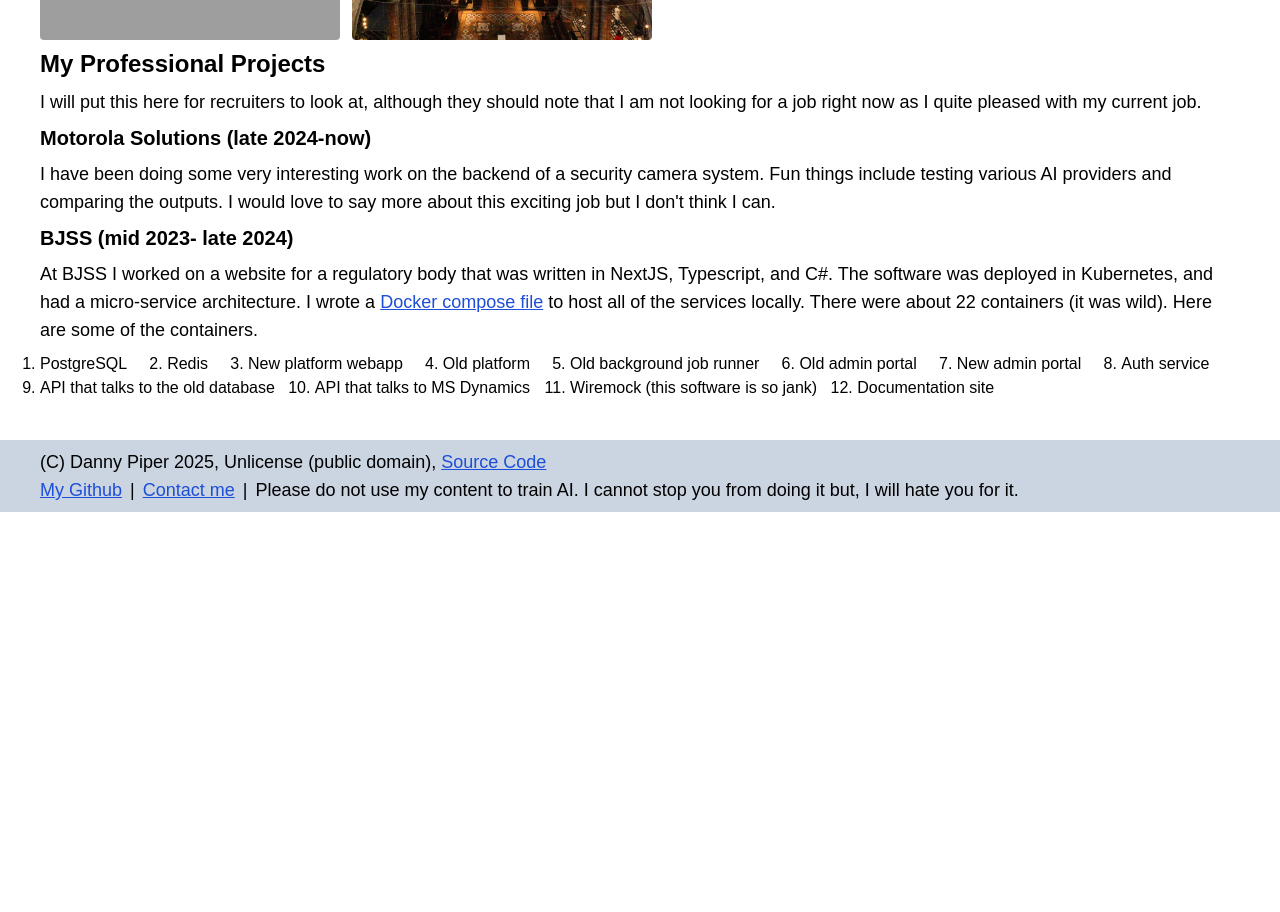
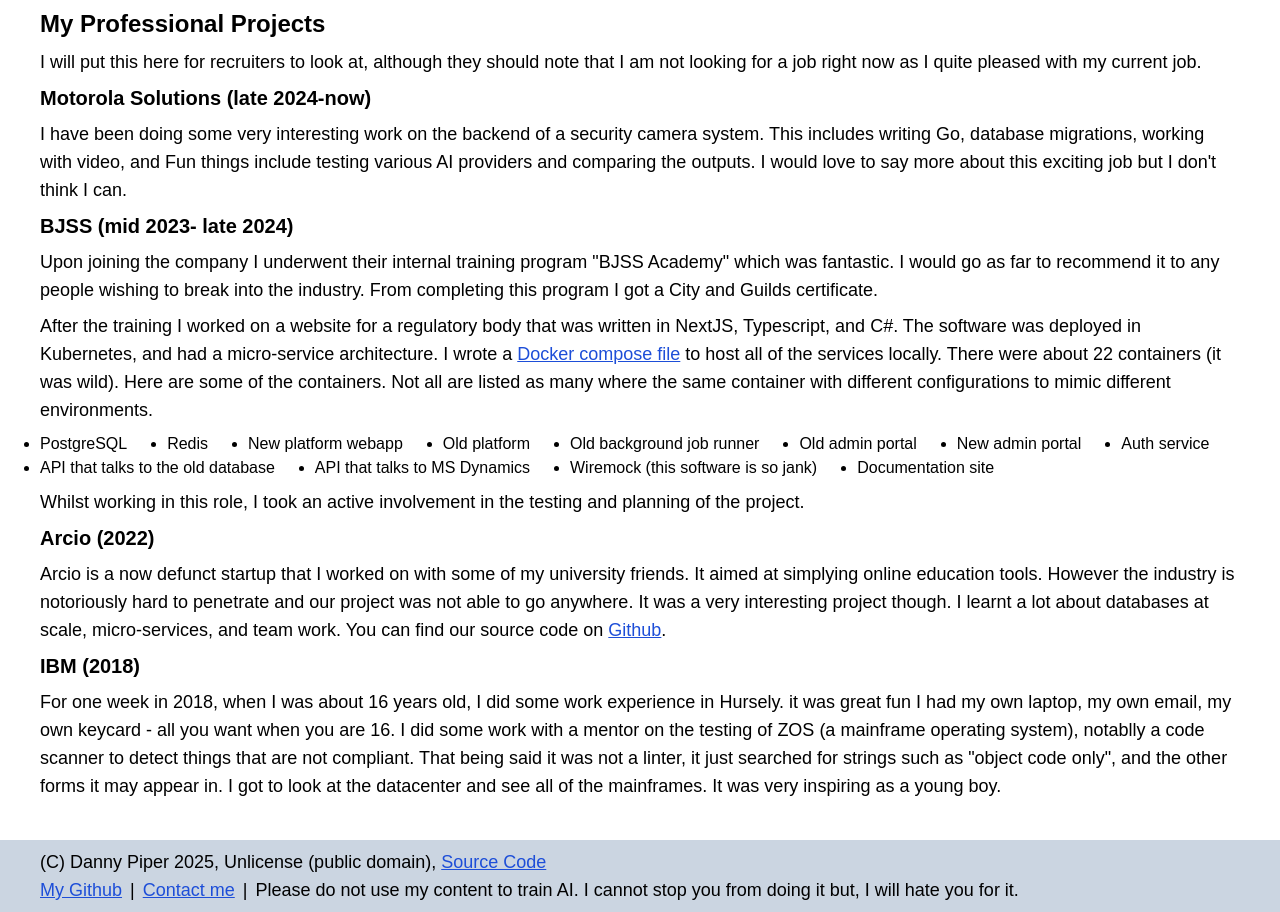
Before and after one commit to djpiper28/my-website, a Next.js app: page / in a window 1280 px wide. Shown: the part 2300-3212 px from the top of the page. Before the commit the page ends 2812 px from the top, so only its background shows below. Built offline with nearby package versions, Linux system fonts and the light colour scheme; grey boxes are pictures that could not be loaded.

Commit message:
feat: added more content

```diff
--- a/src/app/page.tsx
+++ b/src/app/page.tsx
@@ -97,12 +97,6 @@
                   v7 and v8. During v5 and v6 I wokred mostly on the
                   live-streaming aspect of the hybrid event which was moderately
                   stressful. During v7 and v8 I did most of the photography.
-                  <p className="text-sm">
-                    Although due to a &quot;Mass Ass Chew Sets&quot; incident I
-                    will be avoiding MLH like the plague as they were quite
-                    unreasonable and over-stepping. For the reasons of not being
-                    done for libel I won&apos;t add much more to this.
-                  </p>
                 </P>
               </div>
             </li>
@@ -204,21 +198,30 @@
       <H3>Motorola Solutions (late 2024-now)</H3>
       <P>
         I have been doing some very interesting work on the backend of a
-        security camera system. Fun things include testing various AI providers
+        security camera system. This includes writing Go, database migrations,
+        working with video, and Fun things include testing various AI providers
         and comparing the outputs. I would love to say more about this exciting
         job but I don&apos;t think I can.
       </P>
       <H3>BJSS (mid 2023- late 2024)</H3>
       <P>
-        At BJSS I worked on a website for a regulatory body that was written in{" "}
-        {Language.NextJs}, {Language.Typescript}, and {Language.CSharp}. The
-        software was deployed in Kubernetes, and had a micro-service
-        architecture. I wrote a{" "}
+        Upon joining the company I underwent their internal training program
+        &quot;BJSS Academy&quot; which was fantastic. I would go as far to
+        recommend it to any people wishing to break into the industry. From
+        completing this program I got a City and Guilds certificate.
+      </P>
+      <P>
+        After the training I worked on a website for a regulatory body that was
+        written in {Language.NextJs}, {Language.Typescript}, and{" "}
+        {Language.CSharp}. The software was deployed in Kubernetes, and had a
+        micro-service architecture. I wrote a{" "}
         <Link href="https://docs.docker.com/compose/">Docker compose file</Link>{" "}
         to host all of the services locally. There were about 22 containers (it
-        was wild). Here are some of the containers.
+        was wild). Here are some of the containers. Not all are listed as many
+        where the same container with different configurations to mimic
+        different environments.
       </P>
-      <ol className="list-decimal flex flex-row flex-wrap gap-x-10">
+      <ol className="list-disc flex flex-row flex-wrap gap-x-10">
         <li>PostgreSQL</li>
         <li>Redis</li>
         <li>New platform webapp</li>
@@ -232,6 +235,32 @@
         <li>Wiremock (this software is so jank)</li>
         <li>Documentation site</li>
       </ol>
+      <P>
+        Whilst working in this role, I took an active involvement in the testing
+        and planning of the project.
+      </P>
+      <H3>Arcio (2022)</H3>
+      <P>
+        Arcio is a now defunct startup that I worked on with some of my
+        university friends. It aimed at simplying online education tools.
+        However the industry is notoriously hard to penetrate and our project
+        was not able to go anywhere. It was a very interesting project though. I
+        learnt a lot about databases at scale, micro-services, and team work.
+        You can find our source code on{" "}
+        <Link href="https://github.com/arcio-uk">Github</Link>.
+      </P>
+      <H3>IBM (2018)</H3>
+      <P>
+        For one week in 2018, when I was about 16 years old, I did some work
+        experience in Hursely. it was great fun I had my own laptop, my own
+        email, my own keycard - all you want when you are 16. I did some work
+        with a mentor on the testing of ZOS (a mainframe operating system),
+        notablly a code scanner to detect things that are not compliant. That
+        being said it was not a linter, it just searched for strings such as
+        &quot;object code only&quot;, and the other forms it may appear in. I
+        got to look at the datacenter and see all of the mainframes. It was very
+        inspiring as a young boy.
+      </P>
     </>
   );
 }
```
